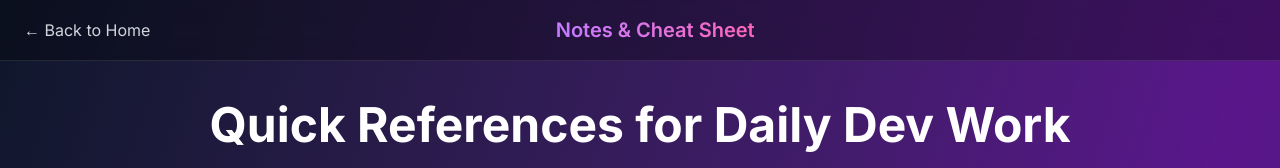
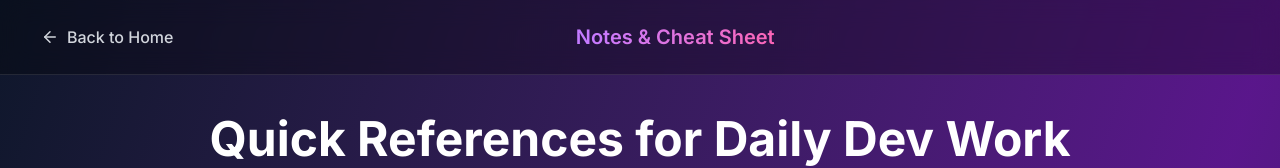
Before and after one commit to RaheemSiddiqui527/DevNotes, a Next.js app: page /notes in a window 1280 px wide. Shown: the top 168 px of the page. Built offline with nearby package versions, Linux system fonts and the light colour scheme.

Commit message:
back to home enchnce

```diff
--- a/src/app/about/page.jsx
+++ b/src/app/about/page.jsx
@@ -14,9 +14,15 @@ export default function About() {
     <div className="min-h-screen bg-gradient-to-br from-slate-900 via-purple-900 to-slate-900 text-white">
       <nav className="sticky top-0 z-40 bg-black/30 backdrop-blur-md border-b border-white/10 pt-[env(safe-area-inset-top)]">
         <div className="container mx-auto px-4 sm:px-6 py-3 sm:py-4 flex items-center justify-between">
-          <Link href="/" className="text-sm md:text-base text-gray-300 hover:text-white transition-colors">
-            ← Back to Home
-          </Link>
+          <Link
+  href="/"
+  className="flex items-center gap-2 text-sm md:text-base text-gray-300 font-medium px-4 py-2 rounded-full border border-transparent hover:border-purple-500/50 hover:bg-white/5 transition-all duration-300 hover:scale-105"
+>
+  <svg xmlns="http://www.w3.org/2000/svg" width="18" height="18" viewBox="0 0 24 24" fill="none" stroke="currentColor" strokeWidth="2" strokeLinecap="round" strokeLinejoin="round" className="lucide lucide-arrow-left">
+    <path d="m12 19-7-7 7-7" /><path d="M19 12H5" />
+  </svg>
+  Back to Home
+</Link>
           <div className="text-center">
             <span className="text-lg md:text-xl font-semibold bg-gradient-to-r from-purple-400 to-pink-400 bg-clip-text text-transparent">
               Notes & Cheat Sheet
--- a/src/app/notes/page.jsx
+++ b/src/app/notes/page.jsx
@@ -251,9 +251,15 @@ const categoryDescriptions = {
       {/* Top Bar */}
       <nav className="sticky top-0 z-40 bg-black/30 backdrop-blur-md border-b border-white/10 pt-[env(safe-area-inset-top)]">
         <div className="container mx-auto px-4 sm:px-6 py-3 sm:py-4 flex items-center justify-between">
-          <Link href="/" className="text-sm md:text-base text-gray-300 hover:text-white transition-colors">
-            ← Back to Home
-          </Link>
+          <Link
+  href="/"
+  className="flex items-center gap-2 text-sm md:text-base text-gray-300 font-medium px-4 py-2 rounded-full border border-transparent hover:border-purple-500/50 hover:bg-white/5 transition-all duration-300 hover:scale-105"
+>
+  <svg xmlns="http://www.w3.org/2000/svg" width="18" height="18" viewBox="0 0 24 24" fill="none" stroke="currentColor" strokeWidth="2" strokeLinecap="round" strokeLinejoin="round" className="lucide lucide-arrow-left">
+    <path d="m12 19-7-7 7-7" /><path d="M19 12H5" />
+  </svg>
+  Back to Home
+</Link>
           <div className="text-center">
             <span className="text-lg md:text-xl font-semibold bg-gradient-to-r from-purple-400 to-pink-400 bg-clip-text text-transparent">
               Notes & Cheat Sheet
```
